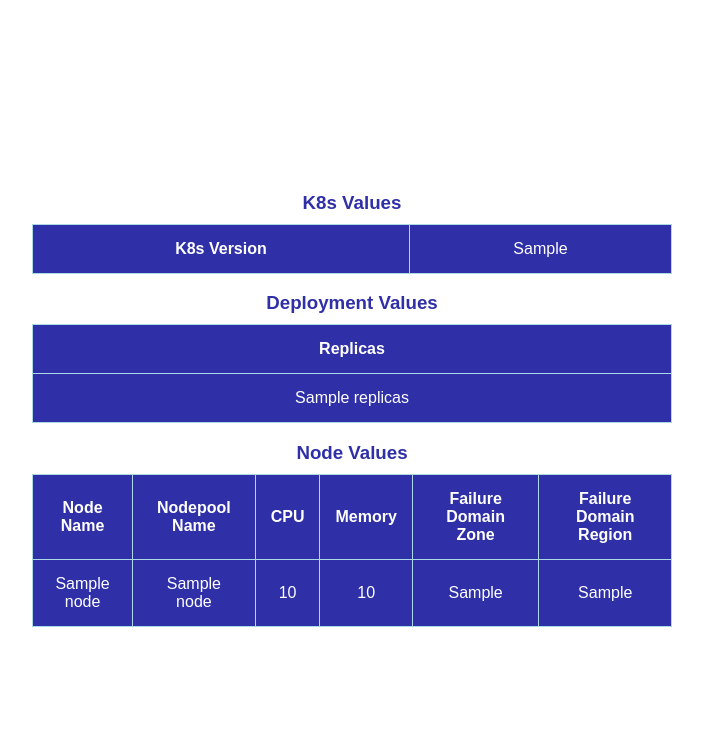
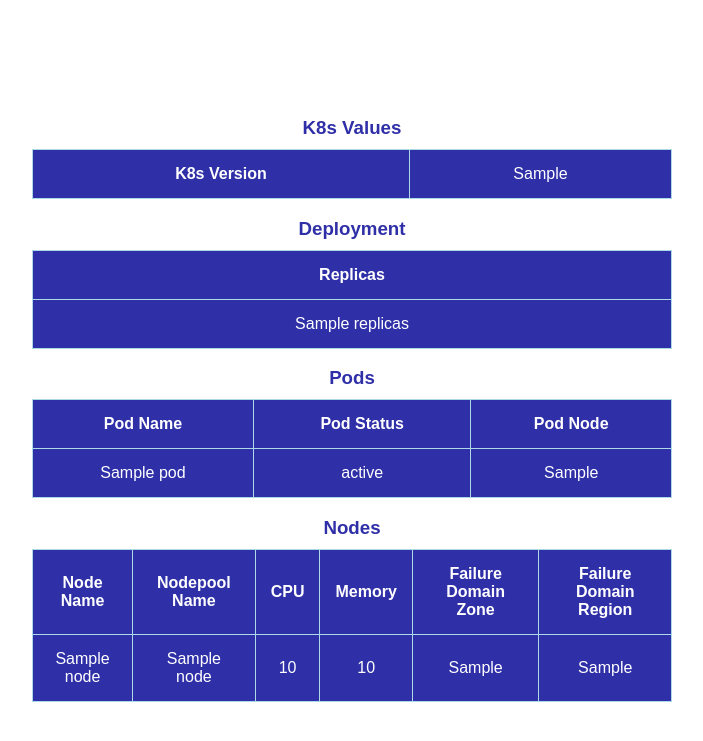
Before and after one commit to kortstie/demo-webapp, a Flask app: template templates/index.html in a window 1280 px wide. Shown: the top 741 px of the page, without its empty margins (288-991 px from the left). Run offline with Flask 2, Linux system fonts and the light colour scheme; the template is opened without the code that fills it: most values are stand-ins (such as "Sample title", 1, 10 or a date in 2020).

Commit message:
add pod info

```diff
--- a/app.py
+++ b/app.py
@@ -19,6 +19,20 @@
     deployment = apps_v1_api.read_namespaced_deployment(name='demo', namespace='demo')
     replicas = deployment.status.replicas
 
+    pod_data = []
+    pods = core_api.list_namespaced_pod(namespace='demo').items
+    for pod in pods:
+        if pod.metadata.labels.get('app') == 'demo':
+            pod_name = pod.metadata.name
+            pod_status = pod.status.phase
+            pod_node = pod.spec.node_name
+
+            pod_data.append({
+                'pod_name': pod_name,
+                'pod_status': pod_status,
+                'pod_node': pod_node
+            })
+
     node_data = []
     for node in nodes:
         node_name = node.metadata.name
@@ -37,4 +51,4 @@
             'memory_capacity': memory_capacity
         })
 
-    return render_template('index.html', k8s_version=k8s_version, node_data=node_data, replicas=replicas)
+    return render_template('index.html', k8s_version=k8s_version, node_data=node_data, replicas=replicas, pod_data=pod_data)
--- a/templates/index.html
+++ b/templates/index.html
@@ -44,7 +44,7 @@
         </tr>
     </table>
 
-    <h3>Deployment Values</h3>
+    <h3>Deployment</h3>
     <table>
         <tr>
             <th>Replicas</th>
@@ -54,7 +54,23 @@
         </tr>
     </table>
 
-    <h3>Node Values</h3>
+    <h3>Pods</h3>
+    <table>
+        <tr>
+            <th>Pod Name</th>
+            <th>Pod Status</th>
+            <th>Pod Node</th>
+        </tr>
+        {% for pod in pod_data %}
+        <tr>
+            <td>{{ pod.pod_name }}</td>
+            <td>{{ pod.pod_status }}</td>
+            <td>{{ pod.pod_node }}</td>
+        </tr>
+        {% endfor %}
+    </table>
+
+    <h3>Nodes</h3>
     <table>
         <tr>
             <th>Node Name</th>
```
